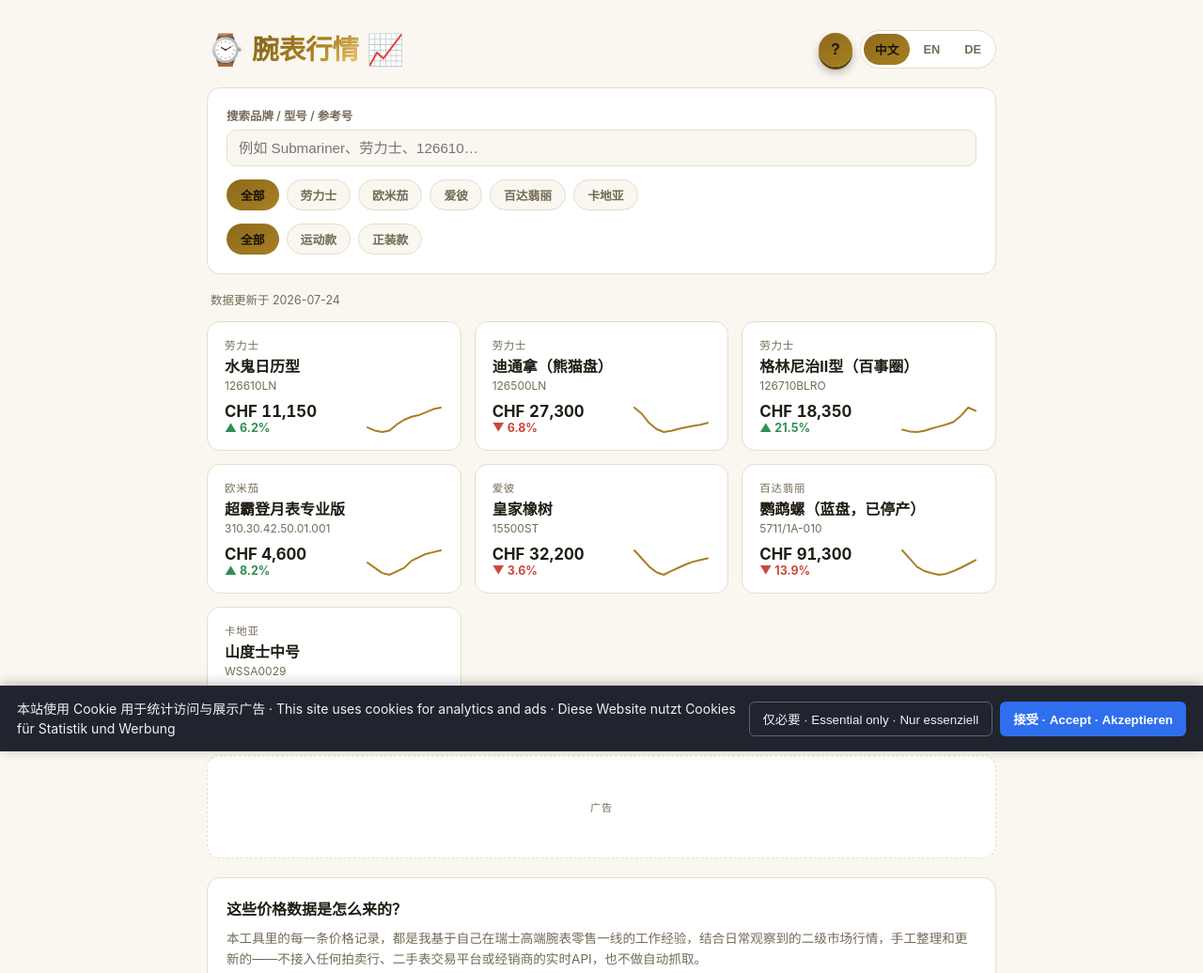
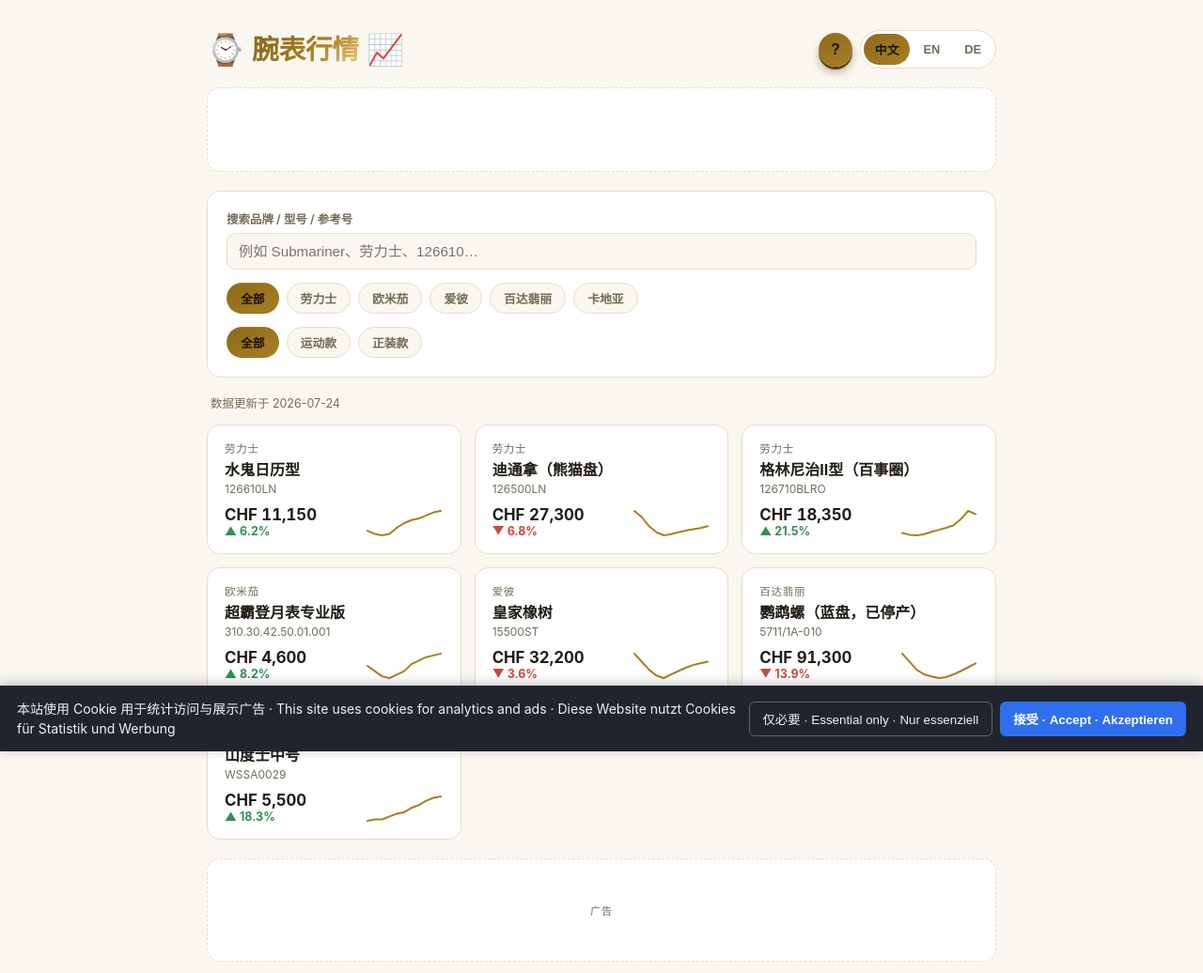
Before and after one commit to junpingkoch-web/watch-price-tracker, a plain HTML site: page index.html in a window 1280 px wide. Shown: the top 1036 px of the page at 94% size. Drawn offline with Linux system fonts and the light colour scheme.

Commit message:
Give the bare live AdSense ins tag a fallback dashed-border placeholder box so it doesn't render as blank empty space while review is pending; the in-content slot already using the .ad-box placeholder is untouched

```diff
--- a/style.css
+++ b/style.css
@@ -401,6 +401,17 @@ body {
 
 .ad-slot { margin: 20px 0; }
 
+/* Live AdSense units render blank until an ad actually fills them, which looks
+   broken pre-approval — give the ins tag itself a fallback placeholder box.
+   (Slots using the .ad-box div placeholder instead are unaffected by this rule.) */
+.ad-slot ins.adsbygoogle {
+  min-height: 90px;
+  border: 1.5px dashed var(--card-border);
+  border-radius: var(--radius);
+  background: var(--bg-elevated);
+  width: 100%;
+}
+
 .ad-box {
   min-height: 90px;
   border: 1.5px dashed var(--card-border);
```
